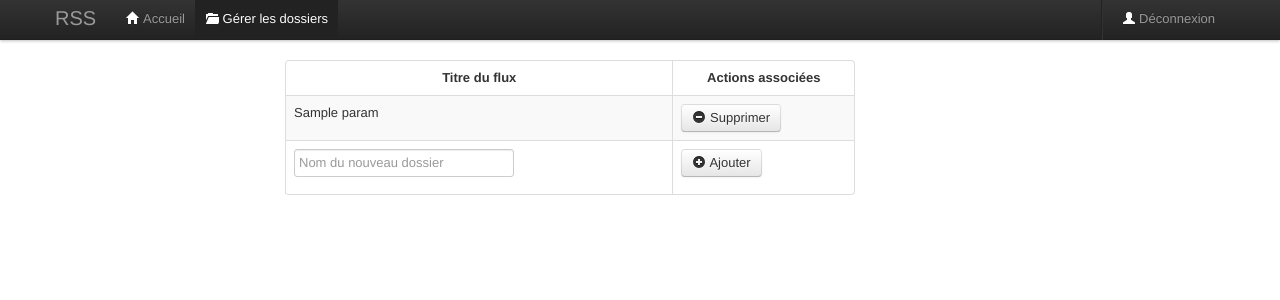
After one commit to Yimgo/msgr, a PHP site: the page made by pokemon/app/views/rss/folders.php in a window 1280 px wide. The commit adds this page. Shown: the top 300 px of the page. Run offline with PHP 8.4, Linux system fonts and the light colour scheme; the template is opened without the code that fills it: most values are stand-ins (such as "Sample title", 1, 10 or a date in 2020).

Commit message:
Ajout d'une vue pour créer/supprimer des dossiers. Le controleur reste à écrire

```diff
--- /dev/null
+++ b/pokemon/app/views/rss/folders.php
@@ -0,0 +1,70 @@
+<?php render_partial("header", null); ?>
+
+<div class="navbar navbar-fixed-top">
+    <div class="navbar-inner">
+        <div class="container">
+            <a class="btn btn-navbar" data-toggle="collapse" data-target=".nav-collapse">
+                <span class="icon-bar"></span>
+                <span class="icon-bar"></span>
+                <span class="icon-bar"></span>
+            </a>
+            <a class="brand" href="#">RSS</a>
+            <div class="nav-collapse">
+                <ul class="nav">
+                    <li><a href="listing"><i class="icon-home icon-white"></i> Accueil</a></li>
+                    <li class="active"><a href="folders"><i class="icon-folder-open icon-white"></i> Gérer les dossiers</a></li>
+                </ul>
+            </div>
+
+        <ul class="nav pull-right">
+            <li class="divider-vertical"></li>
+            <li><a href="/pokemon/rss/logout"><i class="icon-user icon-white"></i> Déconnexion</a></li>
+          </ul>
+
+        </div>
+    </div>
+</div>
+
+<div class="container">
+    <!-- Ajouter Abonnement + Recherche -->
+    <div class="row">
+
+    	<div class="offset2 span8">
+
+    		<table class="table table-bordered table-striped span6">
+    			<thead>
+    				<tr>
+    					<th class="span4" style="text-align: center;">Titre du flux</th>
+    					<th class="span2" style="text-align: center;">Actions associées</th>
+    				</tr>
+    			</thead>
+
+    			<tbody>
+    				<!-- Liste des dossiers existants -->
+	    			<?php foreach ($params as $folder) { ?>
+	    			<tr>
+	    				<td><?php echo $folder["titre"] ?></td>
+	    				<td><a class="btn" href="delete_folder/<?php echo $folder["id"]; ?>"><i class="icon-minus-sign"></i> Supprimer</a></td>
+	    			</tr>
+	    			<?php } ?>
+
+	    			<!-- Ajout d'un dossier -->
+	    			<tr>
+	    				<form method="POST" action="add_folder" class="form-inline">
+	    					<td>
+	    						<input type="text" placeholder="Nom du nouveau dossier" id="titre" name="titre" />
+	    					</td>
+	    					<td>
+	    						<button type="submit" class="btn"><i class="icon-plus-sign"></i> Ajouter</button>
+	    					</td>
+	    				</form>
+	    			</tr>
+    			</tbody>
+    		</table>
+    	</div>
+
+    </div>
+</div>
+<?php render_partial("footer", null); ?>
+<!-- JS à la fin, après les includes de jQuery -->
+<script src="/pokemon/static/javascript/listing.js"></script>
--- a/pokemon/app/views/rss/listing.php
+++ b/pokemon/app/views/rss/listing.php
@@ -11,7 +11,8 @@
             <a class="brand" href="#">RSS</a>
             <div class="nav-collapse">
                 <ul class="nav">
-                    <li class="active"><a href="#"><i class="icon-home icon-white"></i> Accueil</a></li>
+                    <li class="active"><a href="listing"><i class="icon-home icon-white"></i> Accueil</a></li>
+                    <li class=""><a href="folders"><i class="icon-folder-close icon-white"></i> Gérer les dossiers</a></li>
                 </ul>
             </div>
 
```
Also changed, not shown: pokemon/app/controllers/rss/rss.php (+18 -0 lines).
